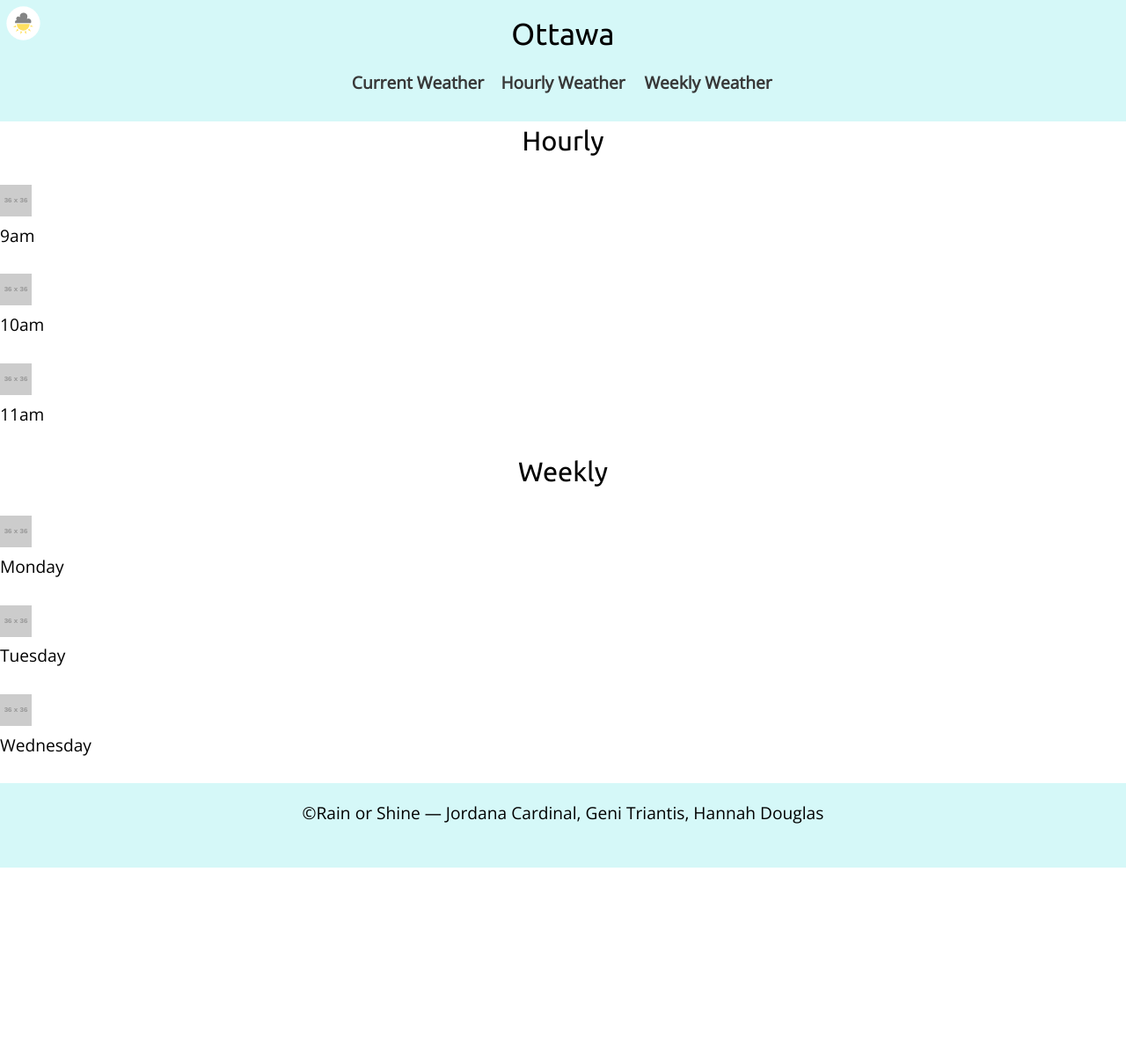
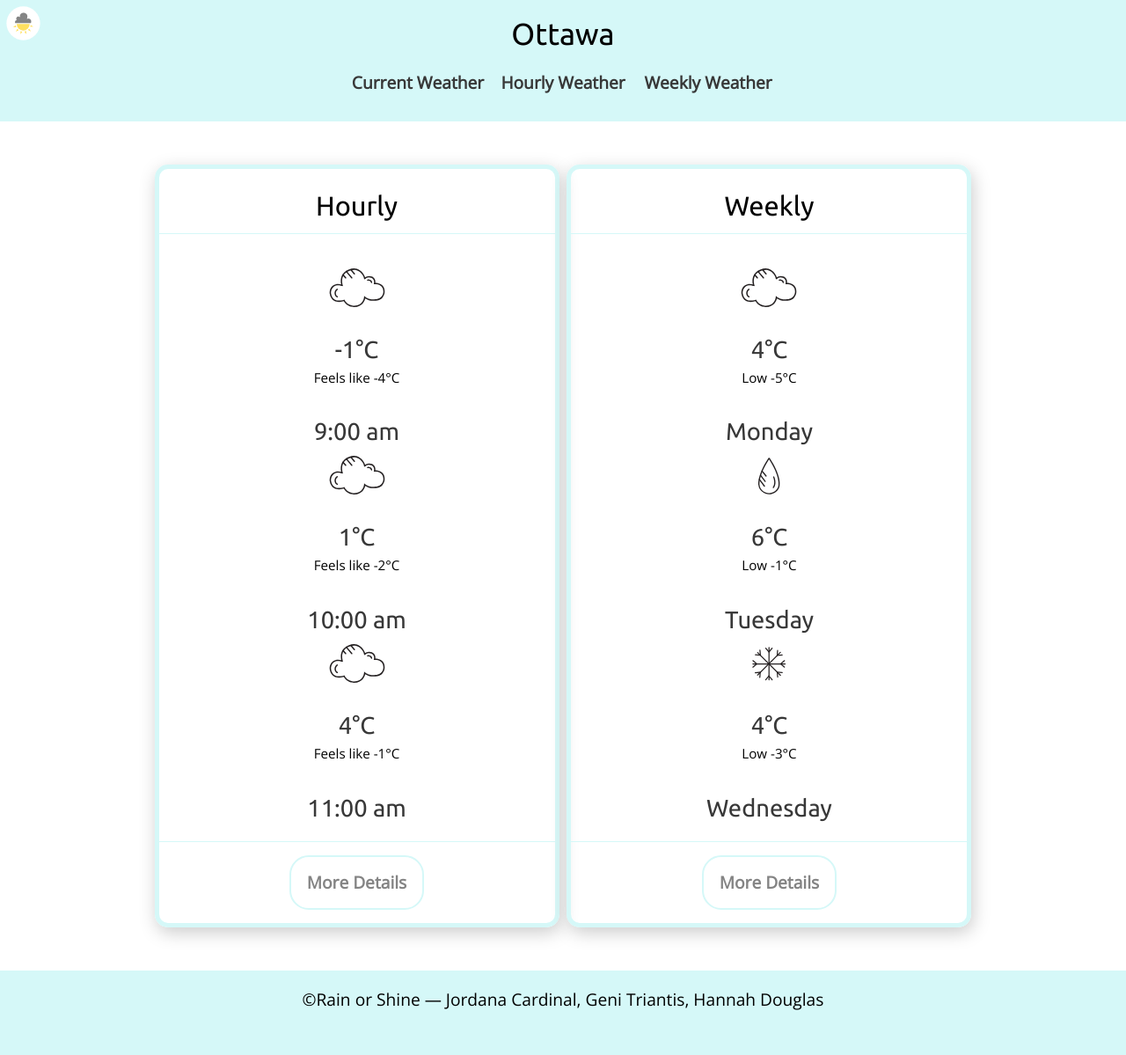
Before and after one commit to juliett-golf-hotel/web-app, a Jekyll site: the page built from index.html, in a window 1280 px wide. Shown: the whole page at 88% size. Built offline with Jekyll 4.4.1, drawn with Linux system fonts in a browser that asks for light colours; before the commit the page ends 986 px from its top, so only the background shows below that.

Commit message:
Changed cards a bit and added them to index.html

```diff
--- a/index.html
+++ b/index.html
@@ -2,35 +2,54 @@
 layout: default
 ---
 
-<main>
-  <div>
-    <h2 class="text-center">Hourly</h2>
-    <div>
-      <img src="http://via.placeholder.com/36x36">
-      <p>9am</p>
+<aside class="text-center island">
+  <div class="card block text-center inline-block aside">
+    <h2 class="xs-1 block text-center card-header block">Hourly</h2>
+    <div class="xs-1 m-1-3 block card-max-width img-center">
+      <img class="icon i-64 img-center" src="{{site.baseurl}}/images/cloud.svg" alt="Humidity" aria-describedby="Humidity">
+      <h3>-1&#176;C</h2>
+      <p class="micro text-center">Feels like -4&#176;C</p>
+      <h3 class="text-center">9:00 am</h3>
     </div>
-    <div>
-      <img src="http://via.placeholder.com/36x36">
-      <p>10am</p>
+    <div class="xs-1 m-1-3 block card-max-width img-center">
+      <img class="icon i-64 img-center" src="{{site.baseurl}}/images/cloud.svg" alt="Humidity" aria-describedby="Humidity">
+      <h3>1&#176;C</h2>
+      <p class="micro text-center">Feels like -2&#176;C</p>
+      <h3 class="text-center">10:00 am</h3>
     </div>
-    <div>
-      <img src="http://via.placeholder.com/36x36">
-      <p>11am</p>
+    <div class="xs-1 m-1-3 block card-max-width img-center">
+      <img class="icon i-64 img-center" src="{{site.baseurl}}/images/cloud.svg" alt="Humidity" aria-describedby="Humidity">
+      <h3>4&#176;C</h2>
+      <p class="micro text-center">Feels like -1&#176;C</p>
+      <h3 class="text-center">11:00 am</h3>
+    </div>
+    <div class="xs-1">
+      <a href="{{site.baseurl}}/hourly/"><button class="btn-ghost">More Details</button></a>
     </div>
   </div>
-  <div>
-    <h2 class="text-center">Weekly</h2>
-    <div>
-      <img src="http://via.placeholder.com/36x36">
-      <p>Monday</p>
+
+  <div class="card block text-center inline-block aside">
+    <h2 class="xs-1 block text-center card-header block">Weekly</h2>
+    <div class="xs-1 m-1-3 block card-max-width img-center">
+      <img class="icon i-64 img-center" src="{{site.baseurl}}/images/cloud.svg" alt="Humidity" aria-describedby="Humidity">
+      <h3>4&#176;C</h2>
+      <p class="micro text-center">Low -5&#176;C</p>
+      <h3 class="text-center">Monday</h3>
     </div>
-    <div>
-      <img src="http://via.placeholder.com/36x36">
-      <p>Tuesday</p>
+    <div class="xs-1 m-1-3 block card-max-width img-center">
+      <img class="icon i-64 img-center" src="{{site.baseurl}}/images/humidity.svg" alt="Humidity" aria-describedby="Humidity">
+      <h3>6&#176;C</h2>
+      <p class="micro text-center">Low -1&#176;C</p>
+      <h3 class="text-center">Tuesday</h3>
     </div>
-    <div>
-      <img src="http://via.placeholder.com/36x36">
-      <p>Wednesday</p>
+    <div class="xs-1 m-1-3 block card-max-width img-center">
+      <img class="icon i-64 img-center" src="{{site.baseurl}}/images/snow.svg" alt="Humidity" aria-describedby="Humidity">
+      <h3>4&#176;C</h2>
+      <p class="micro text-center">Low -3&#176;C</p>
+      <h3 class="text-center">Wednesday</h3>
+    </div>
+    <div class="xs-1">
+      <a href="{{site.baseurl}}/weekly/"><button class="btn-ghost">More Details</button></a>
     </div>
   </div>
-</main>
+</aside>
--- a/patterns/cards.css
+++ b/patterns/cards.css
@@ -14,7 +14,7 @@
 }
 
 .card-max-width {
-  max-width: 158px;
+  max-width: 145px;
 }
 
 .img-center {
@@ -32,29 +32,29 @@
   margin: 0;
 }
 
+.card div:last-child {
+  border-top: 1px solid var(--color-primary);
+  margin-top: 20px;
+}
+
 .card a button {
-  margin-top: 25px;
-  margin-bottom: 15px;
+  margin: 15px 0;
+}
+
+.aside {
+  margin: 20px 2px;
 }
 
 @media only screen and (min-width: 25em) {
 
   .card {
-    width: 100%;
     max-width: 280px;
-    border: 5px solid var(--color-primary);
-    border-radius: 15px;
-    margin: 0 auto;
   }
 }
 
 @media only screen and (min-width: 38em) {
 
   .card {
-    width: 100%;
-    max-width: 500px;
-    border: 5px solid var(--color-primary);
-    border-radius: 15px;
-    margin: 0 auto;
+    max-width: 460px;
   }
 }
```
Also changed, not shown: patterns/cards.html (+8 -10 lines).
